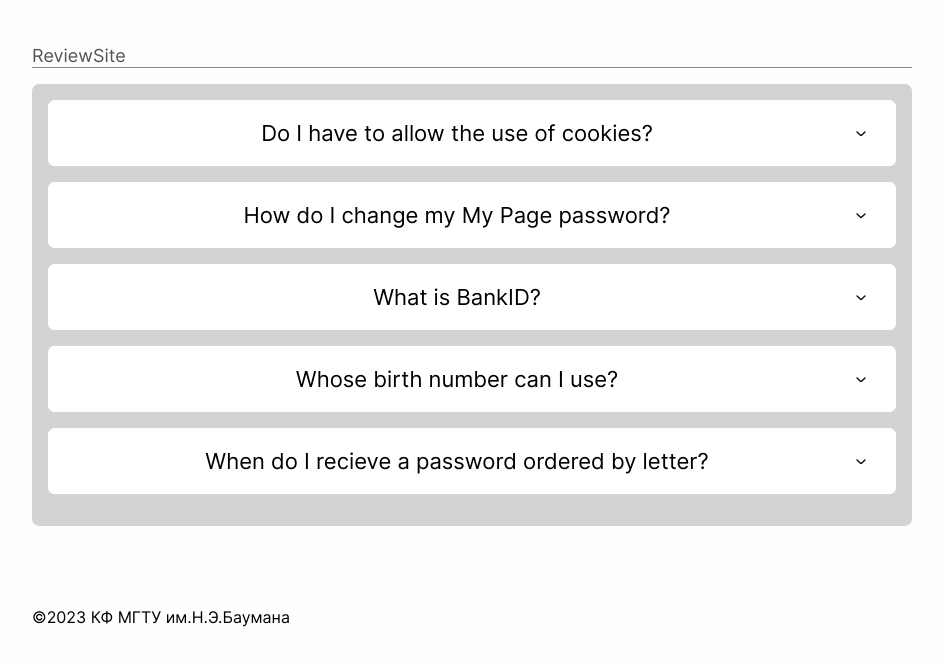
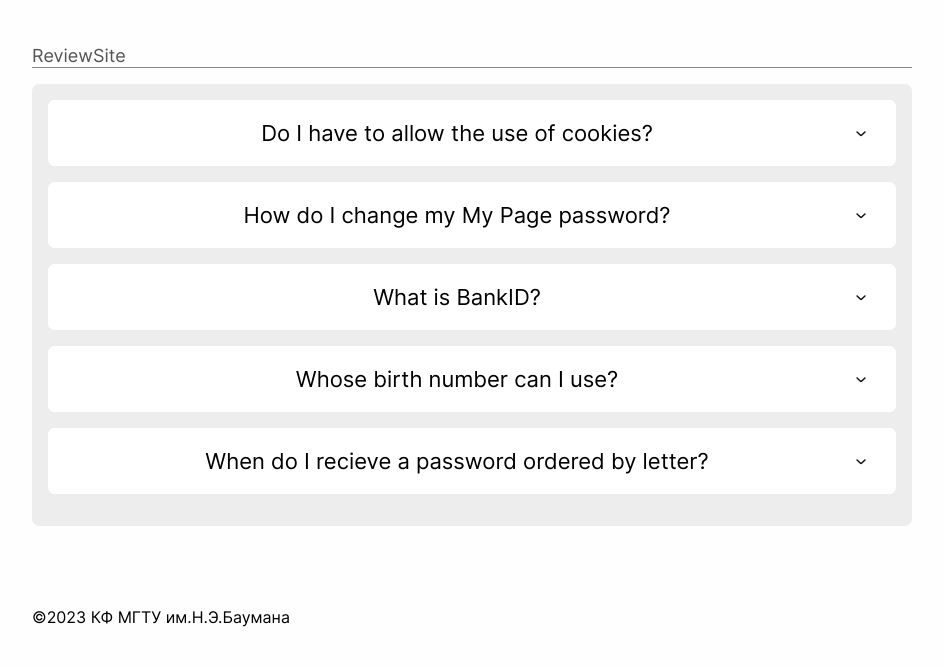
Before and after one commit to Lizaakishina/ReviewSite, a React (Create React App) app: page / in a window 1280 px wide. Shown: the top 666 px of the page, without its empty margins (168-1111 px from the left). Built offline with nearby package versions, Linux system fonts and the light colour scheme.

Commit message:
fix: марафет выпадающего аккордеона

```diff
--- a/src/blocks/acc/__body/acc__body.css
+++ b/src/blocks/acc/__body/acc__body.css
@@ -1,6 +1,7 @@
 .acc__body {
+  margin: 0 10px;
   padding: 10px 20px 10px 10px;
-  background-color: #f2f2f2;
+  border-top: 1px solid rgb(214, 214, 214);
   border-bottom-left-radius: 7px;
   border-bottom-right-radius: 7px;
   font-size: 20px;
--- a/src/blocks/acc/__input/acc__input.css
+++ b/src/blocks/acc/__input/acc__input.css
@@ -1,4 +1,3 @@
 .acc__input {
-  margin-left: 15px;
   margin-right: 2px;
 }
--- /dev/null
+++ b/src/blocks/acc/__label/acc__label.css
@@ -0,0 +1,3 @@
+.acc__label {
+  margin-right: 20px;
+}
--- a/src/blocks/acc/__title/acc__title.css
+++ b/src/blocks/acc/__title/acc__title.css
@@ -1,6 +1,5 @@
 .acc__title {
-  padding: 15px 15px 5px 15px;
+  padding: 15px 15px 5px 5px;
   margin: 0 10px;
   font-weight: 500;
-  border-bottom: 1px solid rgb(208, 208, 208);
 }
--- a/src/blocks/acc/acc.css
+++ b/src/blocks/acc/acc.css
@@ -2,7 +2,7 @@
   list-style-type: none;
   margin: 16px auto;
   padding: 16px;
-  background-color: rgb(211, 211, 211);
+  background-color: rgb(237, 237, 237);
   border-radius: 7px;
   max-width: 880px;
 }
--- a/src/components/AccordionItem.js
+++ b/src/components/AccordionItem.js
@@ -23,15 +23,15 @@ export const AccordionItem = ({faqItem, onClick, isOpen}) => {
               <div className="acc__checkbox">
                 <div>
                   <input className="acc__input" type="radio" id="refact" name="check"></input>
-                  <label for="refact">Надо исправлять</label>
+                  <label className="acc__label" for="refact">Надо исправлять</label>
                 </div>
                 <div>
                   <input className="acc__input" type="radio" id="maybe" name="check"></input>
-                  <label for="maybe">Можно лучше</label>
+                  <label className="acc__label" for="maybe">Можно лучше</label>
                 </div>
                 <div>
                   <input className="acc__input" type="radio" id="cool" name="check"></input>
-                  <label for="cool">Отлично</label>
+                  <label className="acc__label" for="cool">Отлично</label>
                 </div>
               </div>
               <button className="acc__comment">Комментировать</button>
--- a/src/index.css
+++ b/src/index.css
@@ -17,6 +17,7 @@
 @import url(./blocks/acc/__result/acc__result.css);
 @import url(./blocks/acc/__checkbox/acc__checkbox.css);
 @import url(./blocks/acc/__input/acc__input.css);
+@import url(./blocks/acc/__label/acc__label.css);
 @import url(./blocks/acc/__comment/acc__comment.css);
 
 @import url(./blocks/footer/footer.css);
```
